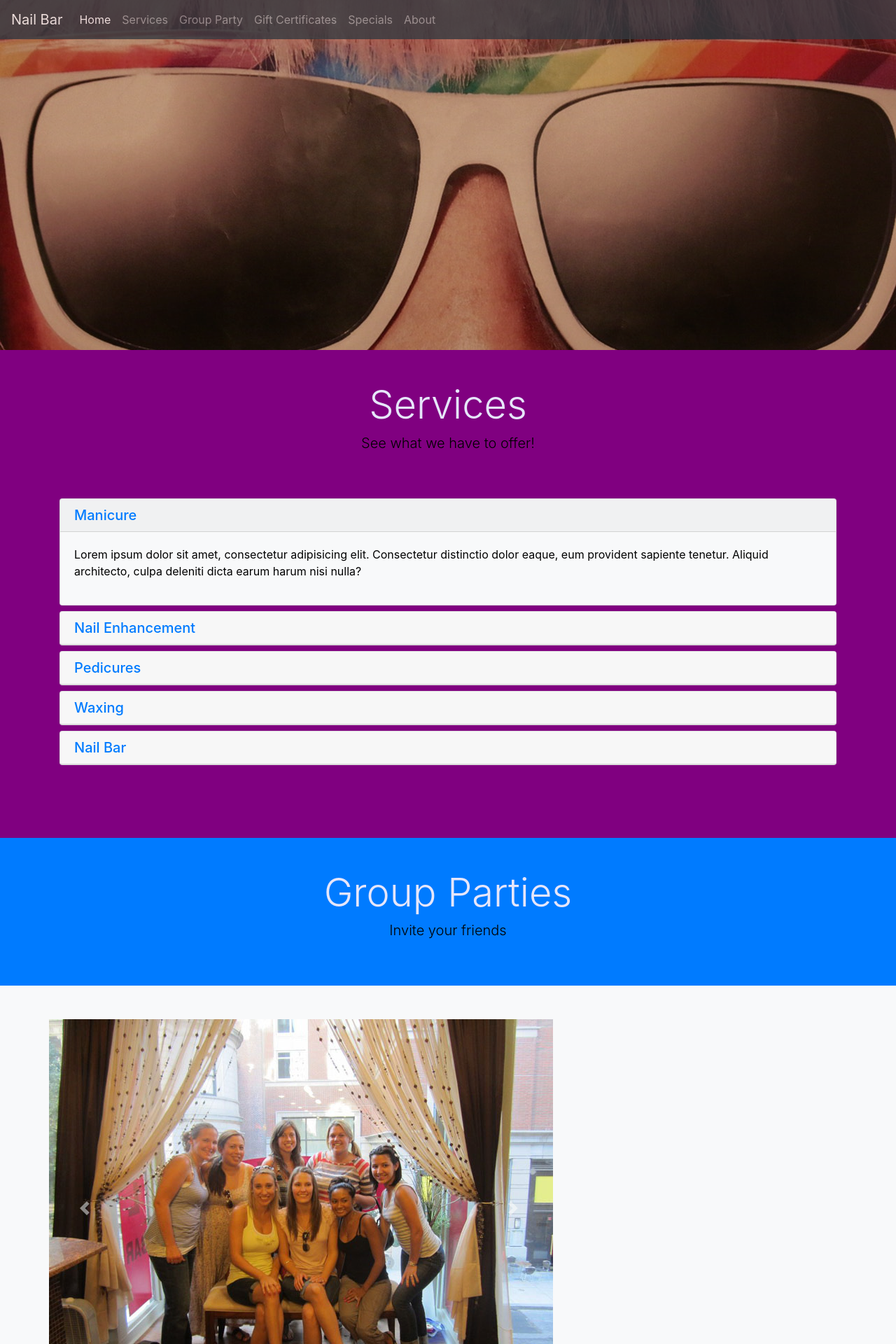
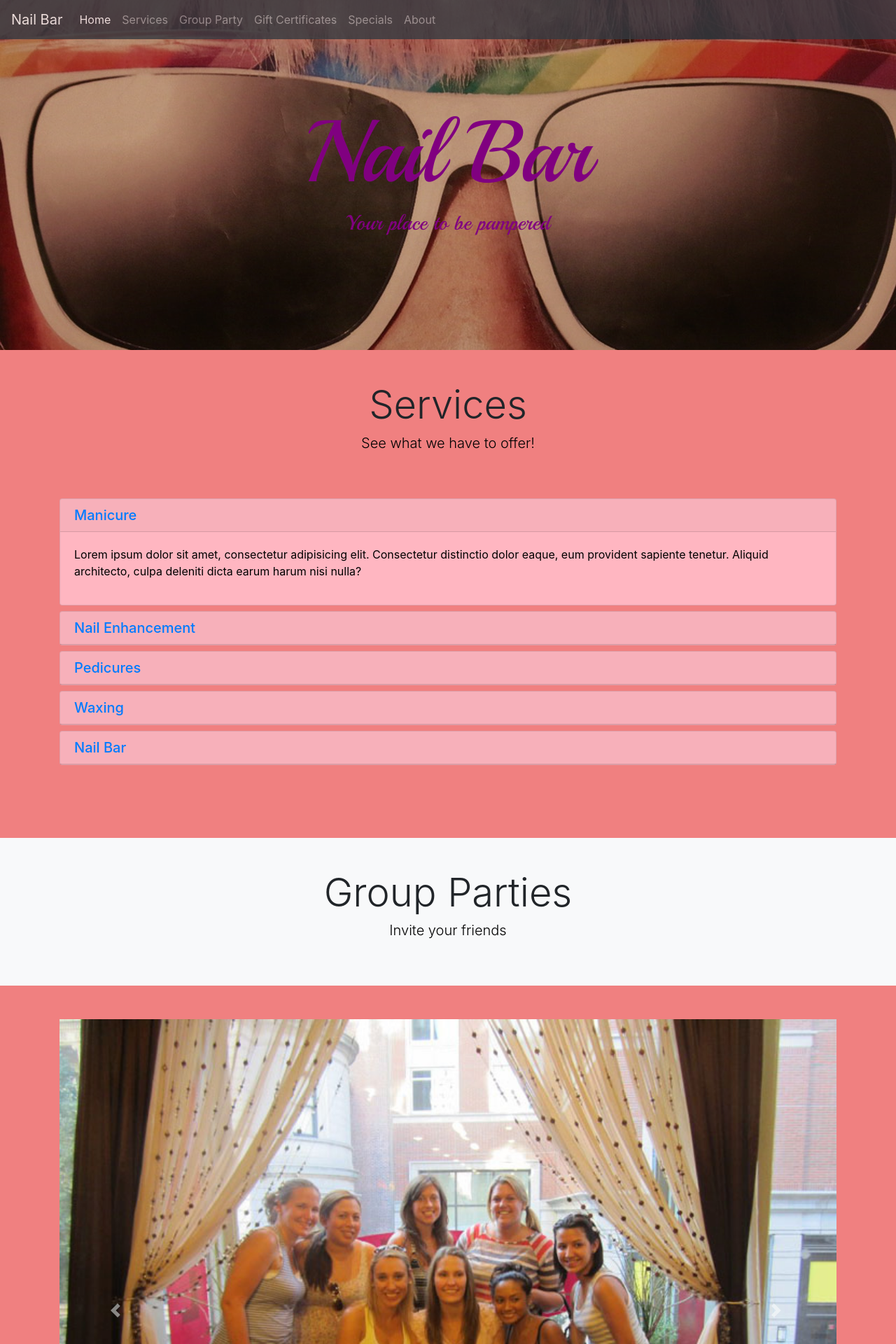
Before and after one commit to 1886afc/nail-salon-on-18th, a PHP site: page / in a window 1280 px wide. Shown: the top 1920 px of the page at 70% size. Run offline with PHP 8.4, Linux system fonts and the light colour scheme; some libraries are stand-ins or nearby versions.

Commit message:
working on fonts

```diff
--- a/index.html
+++ b/index.html
@@ -7,6 +7,7 @@
         <meta http-equiv="x-ua-compatible" content="ie=edge">
 	    <meta name="viewport" content="width=device-width, initial-scale=1.0" />
         <link rel="stylesheet" href="src/css/style.css">
+        <link href="https://fonts.googleapis.com/css?family=Playball" rel="stylesheet">
         <title>Nail Bar Philadelphia</title>
     </head>
 
@@ -21,7 +22,7 @@
             <div class="navbar-nav">
                 <a class="nav-item nav-link active" href="#">Home <span class="sr-only">(current)</span></a>
                 <a class="nav-item nav-link" href="#create-head-section">Services</a>
-                <a class="nav-item nav-link" href="#">Group Party</a>
+                <a class="nav-item nav-link" href="#group-head-section">Group Party</a>
                 <a class="nav-item nav-link" href="#">Gift Certificates</a>
                 <a class="nav-item nav-link" href="#">Specials</a>
                 <a class="nav-item nav-link" href="#">About</a>
@@ -37,7 +38,10 @@
             <div class="dark-overlay">
                 <div class="home-inner">
                     <div class="container">
-
+                        <div class="container">
+                            <h1 class="jumbo text-center">Nail Bar</h1>
+                            <p class="lead jumbo-intro text-center">Your place to be pampered</p>
+                        </div>
                     </div>
                 </div>
             </div>
@@ -59,7 +63,7 @@
                     </div>
                 </div>
                 <div id="accordion" role="tablist">
-                    <div class="card mb-2 bg-light">
+                    <div class="card mb-2">
                         <div class="card-header" role="tab" id="headingOne">
                             <h5 class="mb-0">
                                 <a data-toggle="collapse" href="#collapseOne" aria-expanded="true" aria-controls="collapseOne">
@@ -154,7 +158,7 @@
         </section>
 
         <!--Group party HEAD -->
-        <section id="share-head-section" class="bg-primary">
+        <section id="group-head-section" class="bg-light">
             <div class="container">
                 <div class="row">
                     <div class="col text-center">
@@ -172,20 +176,21 @@
         </section>
 
 
-        <!--SHARE SECTION -->
-        <section id="share-section" class="bg-light text-muted py-5">
+        <!--GROUP SECTION -->
+        <section id="group-section" class=" text-muted py-5">
             <div class="container">
-                <div class="row">
+                <div class="row text-center">
+                    <div class="col-md">
                         <div id="carouselExampleControls" class="carousel slide" data-ride="carousel">
                             <div class="carousel-inner">
                                 <div class="carousel-item active">
-                                <img class="d-block w-100" src="/src/img/car-1.jpg" alt="First slide">
+                                    <img class="d-block w-100" src="src/img/car-1.jpg" alt="First slide">
                                 </div>
                                 <div class="carousel-item">
-                                <img class="d-block w-100" src="/src/img/car-2.jpg" alt="Second slide">
+                                    <img class="d-block w-100" src="src/img/car-2.jpg" alt="Second slide">
                                 </div>
                                 <div class="carousel-item">
-                                <img class="d-block w-100" src="/src/img/car-3.jpg" alt="Third slide">
+                                    <img class="d-block w-100" src="src/img/car-3.jpg" alt="Third slide">
                                 </div>
                             </div>
                             <a class="carousel-control-prev" href="#carouselExampleControls" role="button" data-slide="prev">
@@ -199,9 +204,15 @@
                         </div>
                     </div>
                 </div>
+
+            </div>
         </section>
-    <div class="container">
-        <h3 class="text-center">Connect with Us</h3>
+    <div class="container mb-3">
+        <div class="row mb-2">
+            <div class="col">
+                <h3 class="text-center ">Connect with Us</h3>
+            </div>
+        </div>
     </div>
 
     <!--EXPLORER HEAD -->
@@ -225,7 +236,7 @@
     </section>
 
         <!-- MAIN FOOTER -->
-        <footer id="main-footer" class="bg-dark">
+        <footer id="main-footer" class="bg-secondary">
             <div class="container">
                 <div class="row">
                     <div class="col text-center">
--- a/src/css/style.css
+++ b/src/css/style.css
@@ -1,6 +1,6 @@
 body {
-  background: purple;
-  color: lavender; }
+  background: lightcoral;
+  }
 
 p{
   color: #000;
@@ -8,6 +8,16 @@ p{
 .navbar {
   border-bottom: #008ed6 3px;
   opacity: 0.8; }
+.jumbo {
+    font-family: 'Playball', cursive;
+    font-size: 125px;
+    color: purple;
+}
+.jumbo-intro{
+    font-family: 'Playball', cursive;
+    font-size:30px;
+    color: purple;
+}
 
 #home-section {
   background: url("../img/home-sec.jpeg");
@@ -42,3 +52,11 @@ p{
   background: #fff;
   padding: 4px;
   border-radius: 5px; }
+
+.fa{
+    color: purple;
+}
+
+.card{
+    background-color:  lightpink;
+}
```
Also changed, not shown: src/img/bg-purple.jpg (added). Lines whose indentation alone changed are shown as unchanged.
